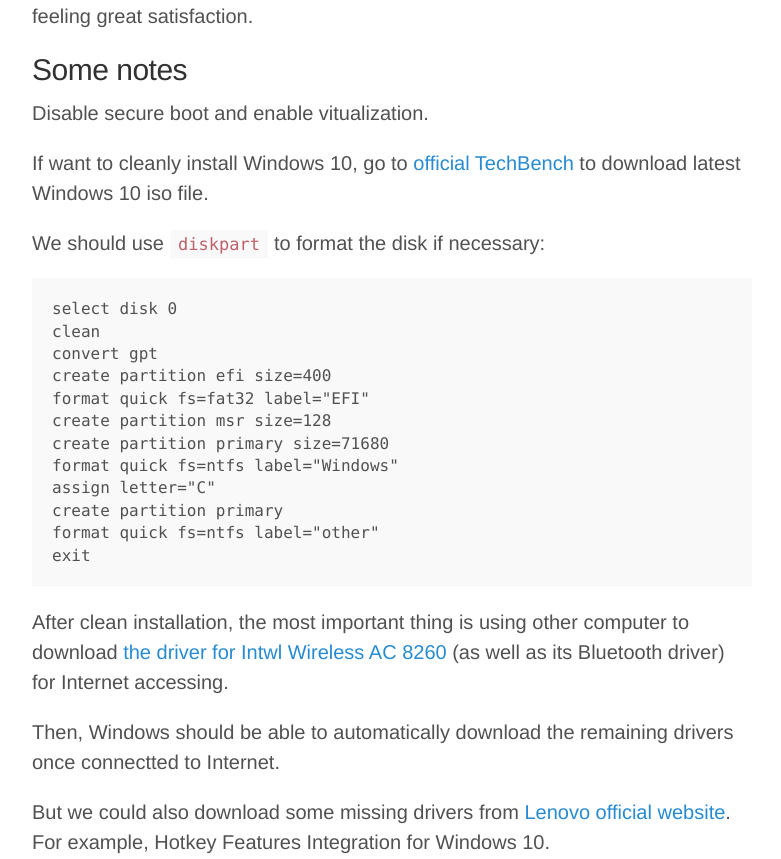
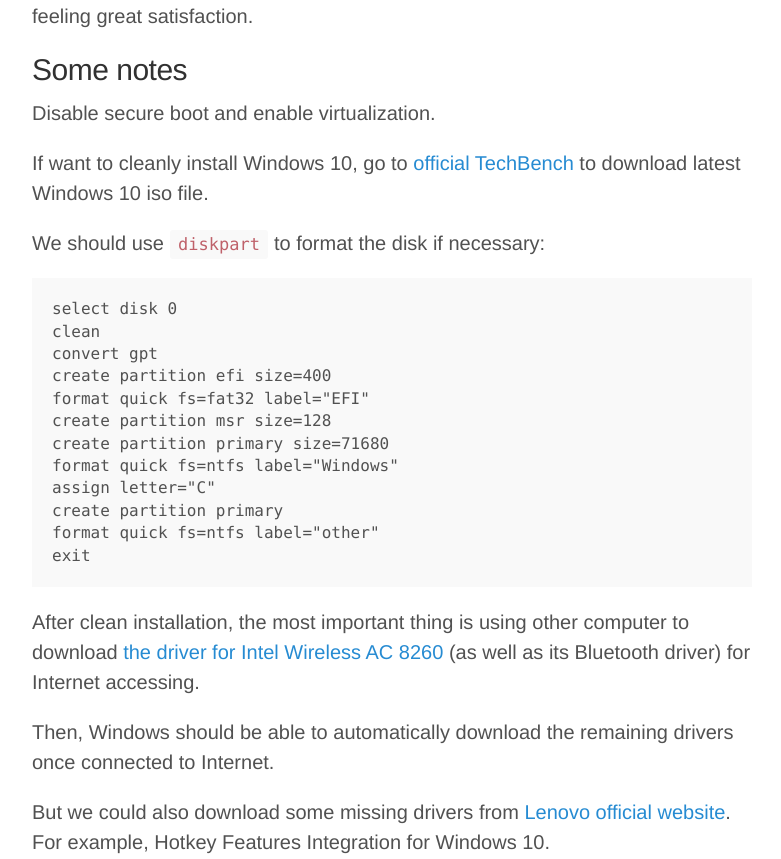
Before and after one commit to fyears/fyears.github.io, a Jekyll site: the page built from _posts/2016-04-04-thinkpad-x1-carbon-4th-notes.md, in a window 1280 px wide. Shown: the part 399-1258 px from the top of the page, without its empty margins (248-1029 px from the left). Built offline with Jekyll 4.4.1, drawn with Linux system fonts in a browser that asks for light colours; nearby versions of some CDN libraries; comment, search, counter and statistics services are not loaded.

Commit message:
as always... fix typo

````diff
--- a/_posts/2016-04-04-thinkpad-x1-carbon-4th-notes.md
+++ b/_posts/2016-04-04-thinkpad-x1-carbon-4th-notes.md
@@ -14,7 +14,7 @@ I just bought [Thinkpad X1 Carbon 4th gen (2016) (20FB)](http://shop.lenovo.com/
 
 ## Some notes
 
-Disable secure boot and enable vitualization.
+Disable secure boot and enable virtualization.
 
 If want to cleanly install Windows 10, go to [official TechBench](https://www.microsoft.com/en-us/software-download/techbench) to download latest Windows 10 iso file.
 
@@ -35,8 +35,8 @@ format quick fs=ntfs label="other"
 exit
 ```
 
-After clean installation, the most important thing is using other computer to download [the driver for Intwl Wireless AC 8260](https://downloadcenter.intel.com/product/86068/Intel-Dual-Band-Wireless-AC-8260) (as well as its Bluetooth driver) for Internet accessing.
+After clean installation, the most important thing is using other computer to download [the driver for Intel Wireless AC 8260](https://downloadcenter.intel.com/product/86068/Intel-Dual-Band-Wireless-AC-8260) (as well as its Bluetooth driver) for Internet accessing.
 
-Then, Windows should be able to automatically download the remaining drivers once connectted to Internet.
+Then, Windows should be able to automatically download the remaining drivers once connected to Internet.
 
 But we could also download some missing drivers from [Lenovo official website](http://support.lenovo.com/us/en/products/laptops-and-netbooks/thinkpad-x-series-laptops/thinkpad-x1-carbon-type-20fb-20fc/?beta=false). For example, Hotkey Features Integration for Windows 10.
````
